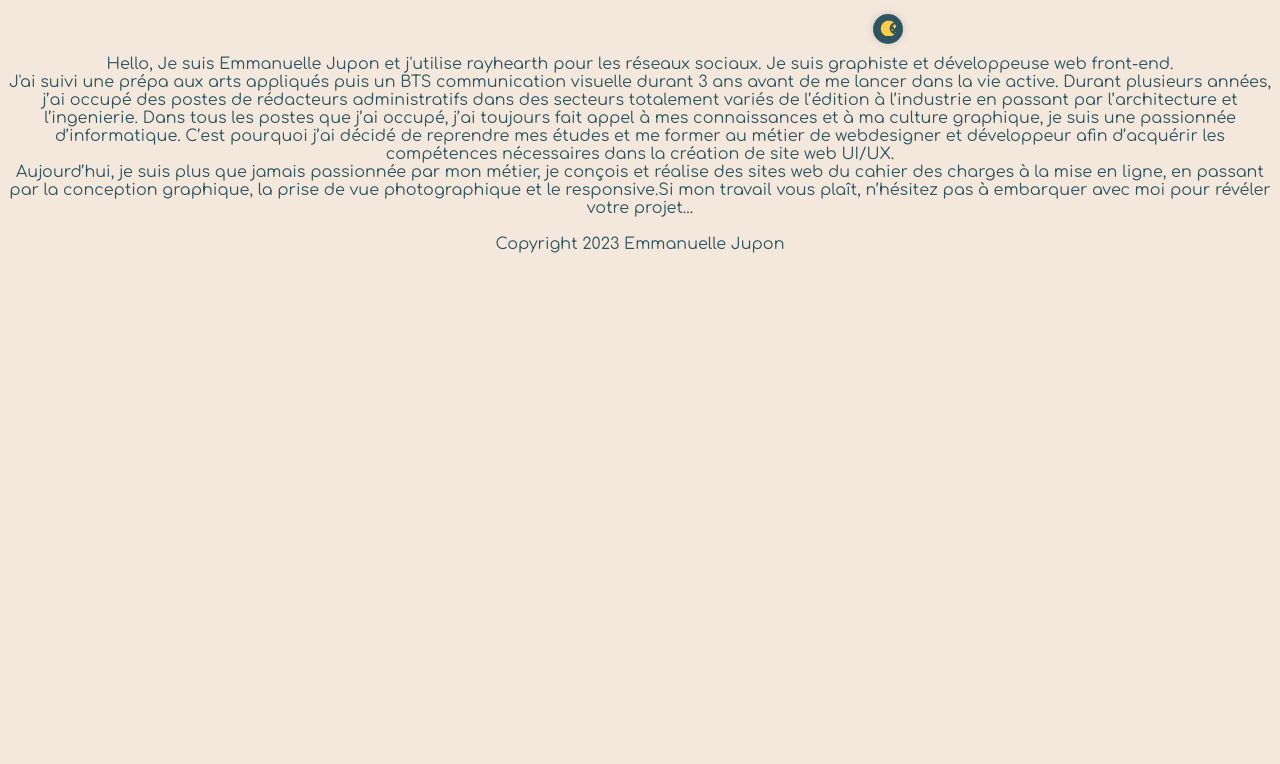
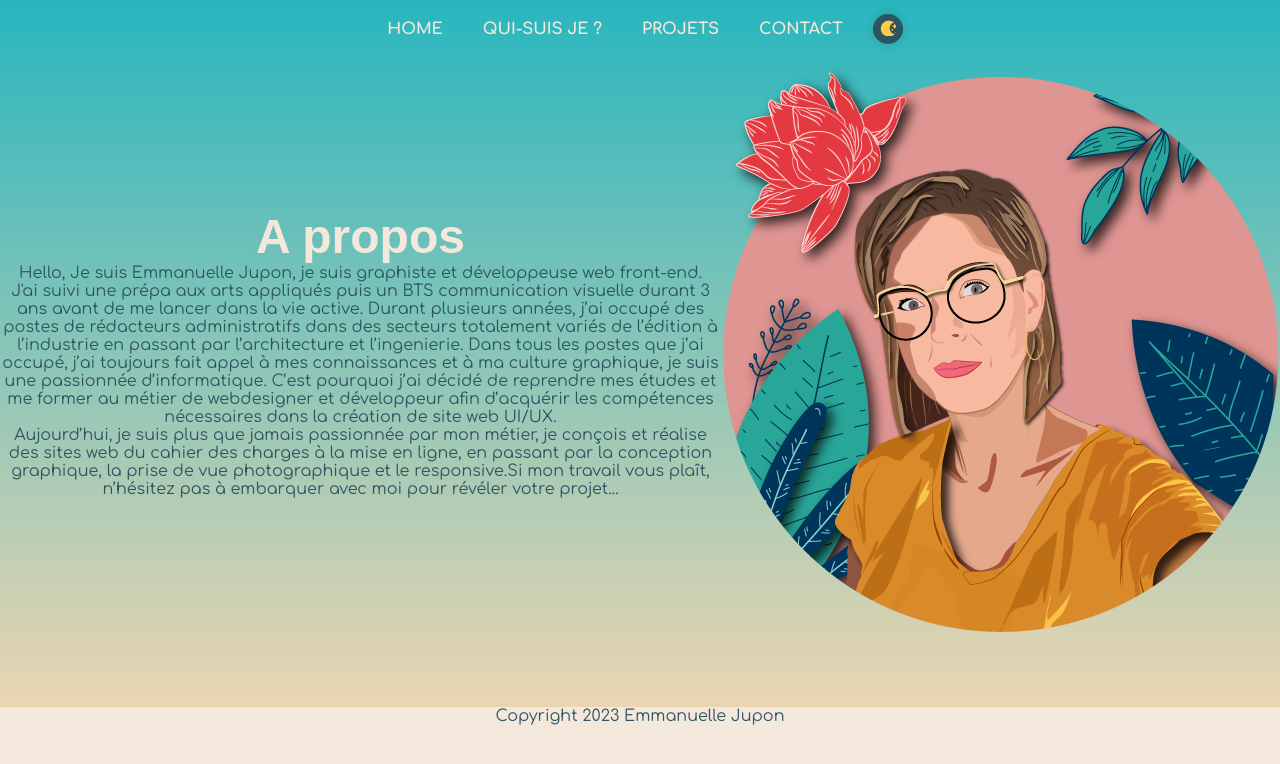
Before and after one commit to rayhearth/portfolio-2023, a React (Create React App) app: page /about in a window 1280 px wide. Shown: the top 764 px of the page. Built offline with nearby package versions, Linux system fonts and the light colour scheme; a web font is replaced by a local one.

Commit message:
insertion autoportrait et creation page about

```diff
--- a/src/assets/sass/main.scss
+++ b/src/assets/sass/main.scss
@@ -7,3 +7,4 @@
 
 @import "./pages/error";
 @import "./pages/home";
+@import "./pages/about";
--- a/src/assets/sass/pages/about.scss
+++ b/src/assets/sass/pages/about.scss
@@ -0,0 +1,6 @@
+.about {
+    display: flex;
+    justify-content: center;
+    align-items: center;
+    background: linear-gradient(180deg, #28b6be 0%, #ebd5b1 100%);
+}
--- a/src/pages/About.js
+++ b/src/pages/About.js
@@ -2,12 +2,12 @@ import React from 'react';
 
 const About = () => {
     return (
-        <section className='about dark'>
-            <div className="background">
+        <section className='about'>
+
             <div className="text">
                 <h1>A propos</h1>
                 <p>
-                        Hello, Je suis Emmanuelle Jupon et j'utilise rayhearth pour les réseaux sociaux. Je suis graphiste et développeuse web front-end.
+                    Hello, Je suis Emmanuelle Jupon, je suis graphiste et développeuse web front-end.
                 </p>
                 <p>
                     J'ai suivi une prépa aux arts appliqués puis un BTS communication visuelle durant 3 ans avant de me lancer dans la vie active. Durant plusieurs années, j’ai occupé des postes de rédacteurs administratifs dans des secteurs totalement variés de l’édition à l’industrie en passant par l’architecture et l’ingenierie. Dans tous les postes que j’ai occupé, j’ai toujours fait appel à mes connaissances et à ma culture graphique, je suis une passionnée d’informatique. C’est pourquoi j’ai décidé de reprendre mes études et me former au métier de webdesigner et développeur afin d’acquérir les compétences nécessaires dans la création de site web UI/UX.
@@ -18,10 +18,10 @@ const About = () => {
 
             </div>
             <div className="portrait">
-                    <img src="" alt="" />
+                <img src="./assets/img/autoportrait-23.png" alt="" />
             </div>
 
-            </div>
+
         </section>
     );
 };
```
Also changed, not shown: public/assets/img/autoportrait-23.png (added). Lines whose indentation alone changed are shown as unchanged.
